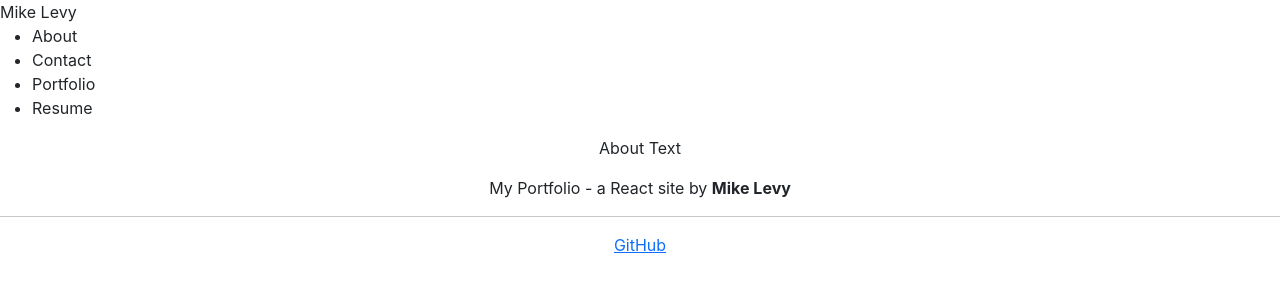
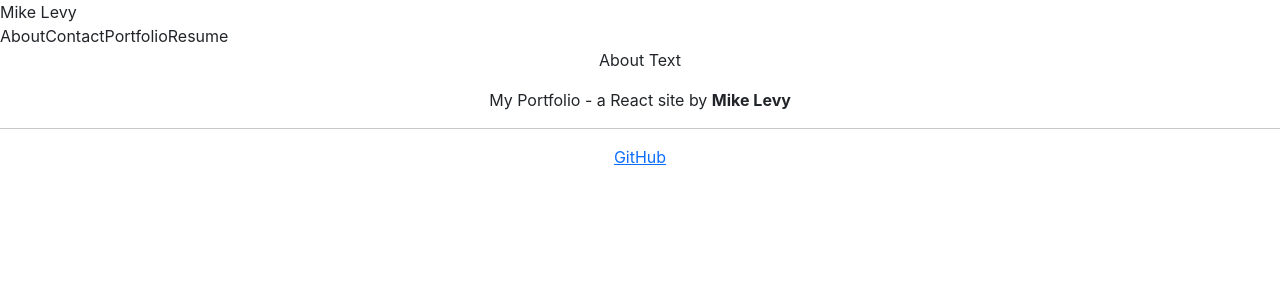
Before and after one commit to rva-mike/react--portfolio, a React (Create React App) app: page / in a window 1280 px wide. Shown: the top 300 px of the page. Built offline with nearby package versions, Linux system fonts and the light colour scheme.

Commit message:
nav class to Navigation

```diff
--- a/src/components/Nav/index.js
+++ b/src/components/Nav/index.js
@@ -5,7 +5,7 @@ function Navigation() {
         <>
             <header>Mike Levy</header>
             <div className="">
-                <ul>
+                <ul className="nav">
                     <li className="is-active">
                         <a>About</a>
                     </li>
```
